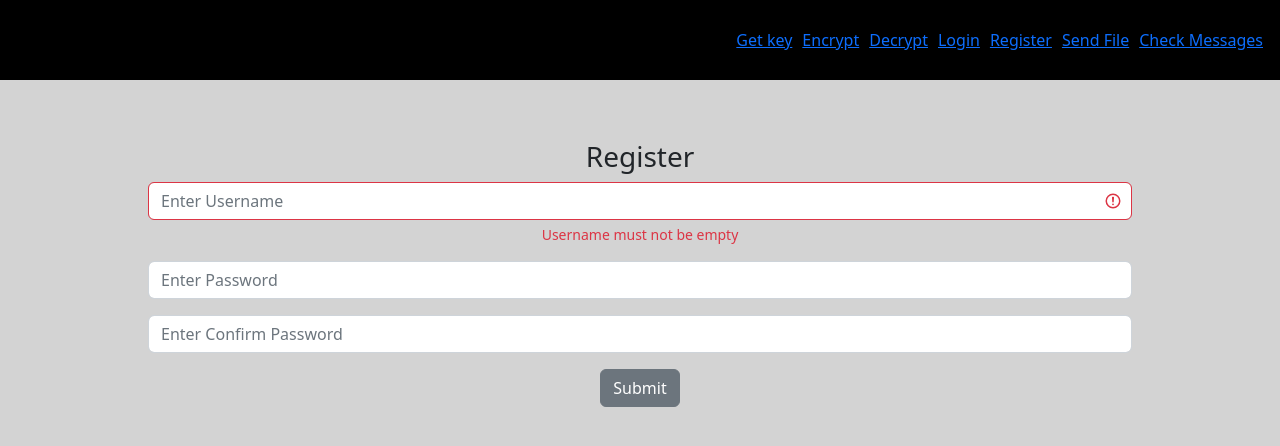
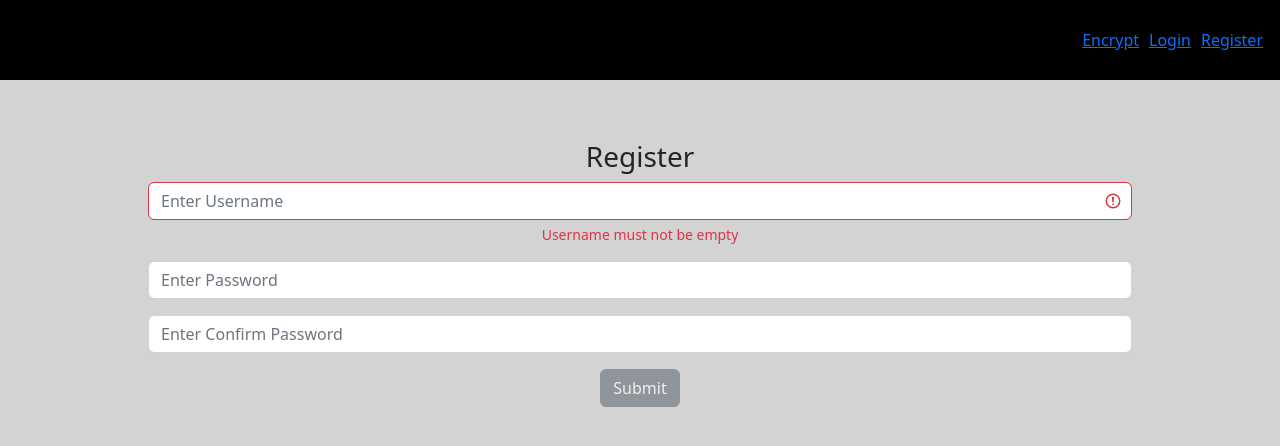
Before and after one commit to avrbovsky/canteen, a React (Create React App) app: page /register in a window 1280 px wide. Shown: the top 446 px of the page. Built offline with nearby package versions, Linux system fonts and the light colour scheme.

Commit message:
Added redirecting when no user is logged in

```diff
--- a/src/components/Header.tsx
+++ b/src/components/Header.tsx
@@ -1,13 +1,15 @@
 import { useContext } from "react";
-import { Link } from "react-router-dom";
+import { Link, useNavigate } from "react-router-dom";
 import { Navbar, NavbarBrand, Nav, NavItem, Button } from "reactstrap";
 import { UserContext } from "../contexts/UserContext";
 
 export const Header = (): JSX.Element => {
   const { currentUser, setCurrentUser } = useContext(UserContext);
+  const navigate = useNavigate();
 
   const handleLogoutClicked = () => {
     setCurrentUser(undefined);
+    navigate("/login");
   };
 
   return (
@@ -15,15 +17,15 @@ export const Header = (): JSX.Element => {
       <Navbar color="black" style={{ height: "10vh" }}>
         <NavbarBrand />
         <Nav>
-          <NavItem style={{ margin: 5 }}>
+          {/* <NavItem style={{ margin: 5 }}>
             <Link to="/get-key">Get key</Link>
-          </NavItem>
+          </NavItem> */}
           <NavItem style={{ margin: 5 }}>
             <Link to="/">Encrypt</Link>
           </NavItem>
-          <NavItem style={{ margin: 5 }}>
+          {/* <NavItem style={{ margin: 5 }}>
             <Link to="/decrypt">Decrypt</Link>
-          </NavItem>
+          </NavItem> */}
           {!currentUser && (
             <NavItem style={{ margin: 5 }}>
               <Link to="/login">Login</Link>
@@ -34,12 +36,12 @@ export const Header = (): JSX.Element => {
               <Link to="/register">Register</Link>
             </NavItem>
           )}
-          {true && (
+          {currentUser && (
             <NavItem style={{ margin: 5 }}>
               <Link to="/send_file">Send File</Link>
             </NavItem>
           )}
-          {true && (
+          {currentUser && (
             <NavItem style={{ margin: 5 }}>
               <Link to="/check_messages">Check Messages</Link>
             </NavItem>
--- a/src/components/SendFileBox.tsx
+++ b/src/components/SendFileBox.tsx
@@ -1,8 +1,10 @@
-import React, { useEffect, useState } from "react";
+import React, { useContext, useEffect, useState } from "react";
 import { Button, Input, Spinner } from "reactstrap";
 import { url } from "../config";
 import { user } from "../types";
 import axios from "axios";
+import { useNavigate } from "react-router-dom";
+import { UserContext } from "../contexts/UserContext";
 
 type options = {
   label: string;
@@ -14,14 +16,20 @@ export const SendFileBox: React.FC = () => {
   const [selectedUserId, setSelectedUserId] = useState<string>("1");
   const [file, setFile] = useState<File>();
   const [fileUploading, setFileUploading] = useState<boolean>(false);
+  const navigate = useNavigate();
+  const { currentUser } = useContext(UserContext);
 
   useEffect(() => {
-    axios.get(`${url}/api/user`).then((response) => {
-      const options = response.data.map((user: user) => {
-        return { value: "" + user.id, label: user.login };
+    if (!currentUser) {
+      navigate("/login");
+    } else {
+      axios.get(`${url}/api/user`).then((response) => {
+        const options = response.data.map((user: user) => {
+          return { value: "" + user.id, label: user.login };
+        });
+        setOptions(options);
       });
-      setOptions(options);
-    });
+    }
   }, []);
 
   const handleFileSelect = (e: React.ChangeEvent<HTMLInputElement>): void => {
--- a/src/pages/LoginPage.tsx
+++ b/src/pages/LoginPage.tsx
@@ -1,4 +1,5 @@
 import { useContext, useState } from "react";
+import { useNavigate } from "react-router-dom";
 import { Input, Button, Form, FormGroup, FormFeedback } from "reactstrap";
 import { url } from "../config";
 import { UserContext } from "../contexts/UserContext";
@@ -7,9 +8,12 @@ import { user } from "../types";
 export const LoginPage = () => {
   const [username, setUsername] = useState<string>("");
   const [password, setPassword] = useState<string>("");
+  const [signingIn, setSigningIn] = useState<boolean>(false);
   const { setCurrentUser } = useContext(UserContext);
+  const navigate = useNavigate();
 
   const handleLogin = () => {
+    setSigningIn(true);
     fetch(`${url}/api/login`, {
       method: "POST",
       body: JSON.stringify({
@@ -26,11 +30,13 @@ export const LoginPage = () => {
             .then((response) => response.json())
             .then((result: user) => {
               setCurrentUser(result);
+              navigate("/check_messages");
             })
             .catch((error) => console.log("error", error));
         }
       })
-      .catch((error) => console.log("error", error));
+      .catch((error) => console.log("error", error))
+      .finally(() => setSigningIn(false));
   };
 
   return (
@@ -70,7 +76,10 @@ export const LoginPage = () => {
           ></Input>
           <FormFeedback>Enter Password</FormFeedback>
         </FormGroup>
-        <Button onClick={handleLogin} disabled={!password || !username}>
+        <Button
+          onClick={handleLogin}
+          disabled={!password || !username || signingIn}
+        >
           Submit
         </Button>
       </Form>
--- a/src/pages/ReceivedMessagesPage.tsx
+++ b/src/pages/ReceivedMessagesPage.tsx
@@ -1,6 +1,11 @@
+import { useContext, useEffect } from "react";
+import { Navigate, useNavigate } from "react-router-dom";
 import { MessageTable } from "../components/MessageTable";
+import { UserContext } from "../contexts/UserContext";
 
 export const ReceivedMessagesPage = () => {
+  const { currentUser } = useContext(UserContext);
+
   return (
     <div
       style={{
@@ -13,7 +18,7 @@ export const ReceivedMessagesPage = () => {
       }}
     >
       <h3>Check and/or download messages</h3>
-      <MessageTable />
+      {currentUser ? <MessageTable /> : <Navigate to={"/login"} />}
     </div>
   );
 };
--- a/src/pages/RegisterPage.tsx
+++ b/src/pages/RegisterPage.tsx
@@ -4,6 +4,7 @@ import { url } from "../config";
 import { UserContext } from "../contexts/UserContext";
 import { user } from "../types";
 import { checkCompromisedPassword } from "./utils";
+import { useNavigate } from "react-router-dom";
 
 export const RegisterPage = () => {
   const [username, setUsername] = useState<string>("");
@@ -13,8 +14,8 @@ export const RegisterPage = () => {
   const [leakedPassword, setLeakePassword] = useState<boolean>(false);
   const requiredLength = 8;
   const { setCurrentUser, currentUser } = useContext(UserContext);
-
-  console.log(currentUser);
+  const [signingUp, setSigningUp] = useState<boolean>(false);
+  const navigate = useNavigate();
 
   useEffect(() => {
     if (password) {
@@ -26,15 +27,16 @@ export const RegisterPage = () => {
         !/[ `!@#$%^&*()_+\-=\]{};':"\\|,.<>?~]/.test(password);
       setInvalidPassword(invalid);
 
-      // const getData = setTimeout(() => {
-      //   checkCompromisedPassword(password, setLeakePassword);
-      // }, 1500);
+      const getData = setTimeout(() => {
+        checkCompromisedPassword(password, setLeakePassword);
+      }, 1500);
 
-      // return () => clearTimeout(getData);
+      return () => clearTimeout(getData);
     }
   }, [password]);
 
   const handleRegister = () => {
+    setSigningUp(true);
     fetch(`${url}/api/registration`, {
       method: "POST",
       body: JSON.stringify({
@@ -51,10 +53,12 @@ export const RegisterPage = () => {
           .then((response) => response.json())
           .then((result: user) => {
             setCurrentUser(result);
+            navigate("/check_messages");
           })
           .catch((error) => console.log("error", error));
       })
-      .catch((error) => console.log("error", error));
+      .catch((error) => console.log("error", error))
+      .finally(() => setSigningUp(false));
   };
 
   return (
@@ -113,13 +117,14 @@ export const RegisterPage = () => {
         </FormGroup>
         <Button
           onClick={handleRegister}
-          // disabled={
-          //   invalidPassword ||
-          //   password !== confirmPassword ||
-          //   leakedPassword ||
-          //   !password ||
-          //   !username
-          // }
+          disabled={
+            invalidPassword ||
+            password !== confirmPassword ||
+            leakedPassword ||
+            !password ||
+            !username ||
+            signingUp
+          }
         >
           Submit
         </Button>
--- a/src/pages/SendFilePage.tsx
+++ b/src/pages/SendFilePage.tsx
@@ -1,11 +1,11 @@
 import { useContext } from "react";
+import { Navigate } from "react-router-dom";
 import { SendFileBox } from "../components/SendFileBox";
 import { UserContext } from "../contexts/UserContext";
 
 const title = "SEND FILE TO A USER";
 export const SendFilePage = () => {
   const { currentUser } = useContext(UserContext);
-  console.log(currentUser);
 
   return (
     <div
@@ -19,7 +19,7 @@ export const SendFilePage = () => {
       }}
     >
       <h3>{title}</h3>
-      <SendFileBox />
+      {currentUser ? <SendFileBox /> : <Navigate to={"/login"} />}
     </div>
   );
 };
```
